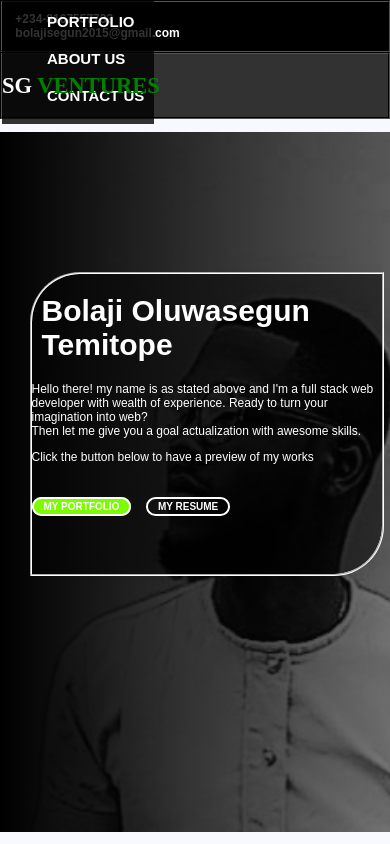
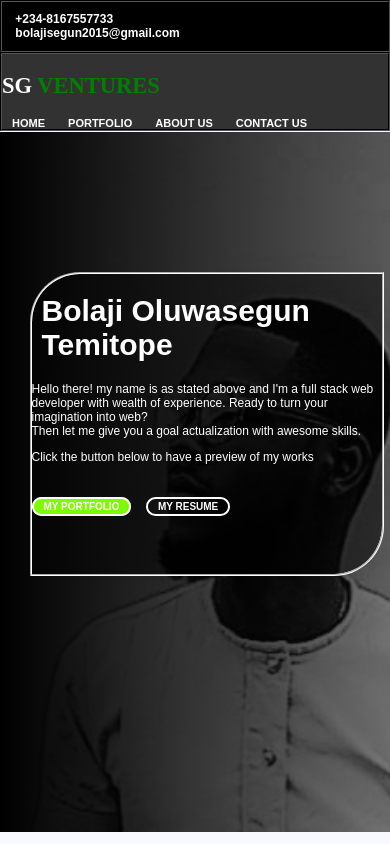
Before and after one commit to juslove2015/My-Portfolio, a plain HTML site: page index.html in a window 390 px wide. Drawn offline with Linux system fonts and the light colour scheme.

```diff
--- a/index.html
+++ b/index.html
@@ -8,7 +8,7 @@
 </head>
 <body>
 	<!-- Header starts here -->
-	<header>
+	<header id="home">
 		<!-- nav-bar starts here -->
 		<nav class="nav-bar">
 			<!-- first nav-bar starts here -->
@@ -36,7 +36,7 @@
 			<div class="nav-2">
 				<h2>SG <span>VENTURES</span></h2>
 				<div>
-					<a id="home" href="#home">HOME</a>
+					<a href="#home">HOME</a>
 					<a href="#portfolio">
 					PORTFOLIO</a>
 					<a href="#about-us">ABOUT US</a>
@@ -57,7 +57,7 @@
 					Click the button below to have a preview of my works
 				</p>
 				<span>
-					<a href="#portfolio">MY PORTFOLIO</a>
+					<a href="#portfolio ">MY PORTFOLIO</a>
 					<a href="#">MY RESUME</a>
 				</span>
 			</div>
--- a/style.css
+++ b/style.css
@@ -973,20 +973,19 @@ transition: all 1s;
 	}
 
 	.nav-2 > div{
-		display: grid;
-		position: absolute;
-		top: 70px;
-		left:0;
-		background: rgba(0, 0, 0, 0.8);
-		width: `100%;
-		transform: translateY(-100%);
-		z-index: -1;
-		transition: .6s;
+		font-size: 11px;
 	}
 
 	.nav-2 > div > a{
-		padding-left: 35px;
+		padding-left: 0;
 		padding-bottom: 20px;
+	}
+	.nav-2 > div > a:hover{
+		background-color: green;
+		font-size: 12px;
+		transform: .6s;
+		margin: 2px 10px;
+		border-radius: 10%;
 	}
 
 	.nav-2Toggle{
```
